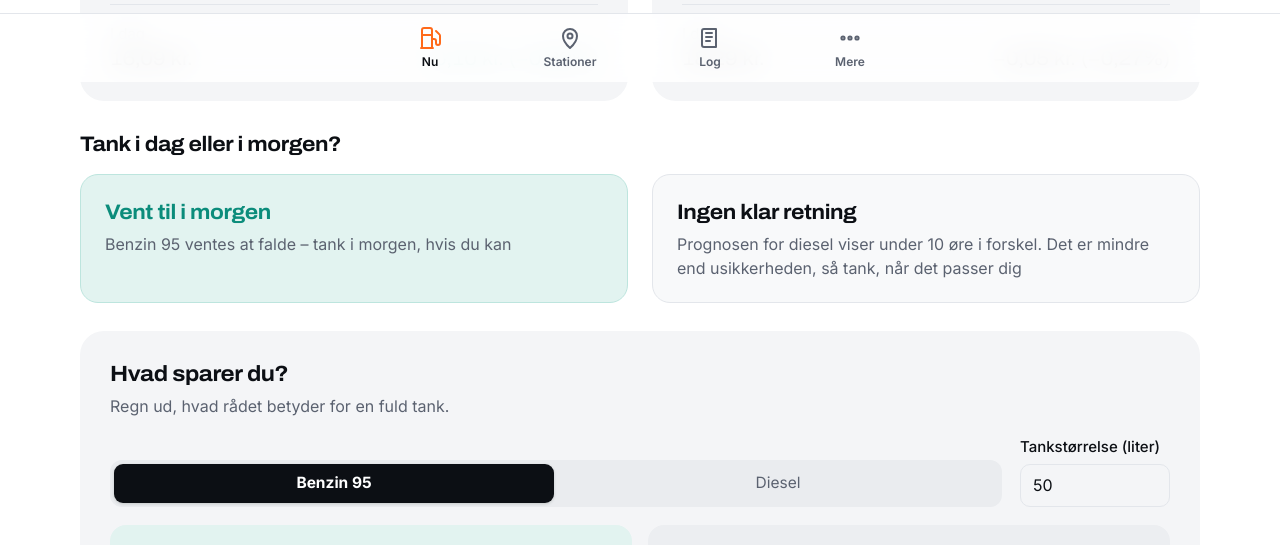
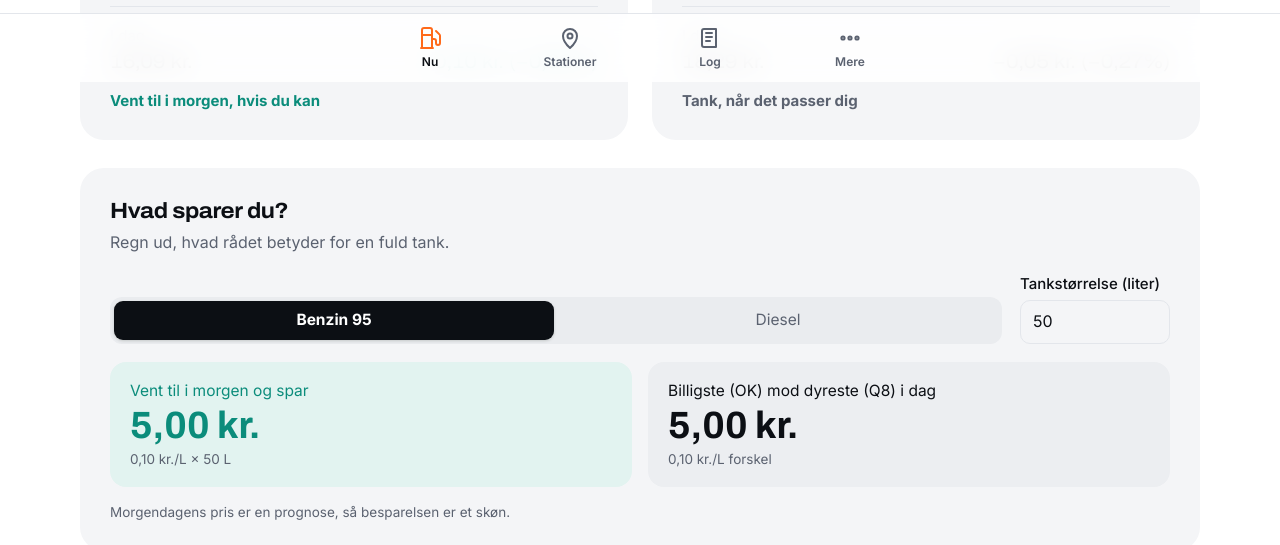
Before and after one commit to lrdrnielsen-a11y/Tank-klar, a plain HTML site: page index.html in a window 1280 px wide. Shown: the part 718-1263 px from the top of the page. Drawn offline with Linux system fonts and the light colour scheme.

Commit message:
Add files via upload

```diff
--- a/index.html
+++ b/index.html
@@ -298,6 +298,11 @@ svg.graf { width: 100%; height: auto; display: block; overflow: visible; }
 .flyt-besked { margin-top: 18px; background: var(--card); border: 2px solid var(--orange); border-radius: 20px; padding: 18px 20px; }
 .flyt-besked p { margin: 6px 0 12px; color: var(--muted); }
 
+.helt-detalje { margin-top: 6px; font-size: 14.5px; color: rgba(255,255,255,.82); }
+.kort-råd { margin: 14px 0 0; font-size: 15px; color: var(--muted); }
+.kort-råd.ned-tekst { color: var(--green); } .kort-råd.op-tekst { color: var(--red); }
+.fav-kort { padding: 16px 22px; } .fav-kort .fav-linje { margin: 0; border: 0; padding: 0; }
+
 /* faneblade i bunden */
 .bundmenu { position: fixed; left: 0; right: 0; bottom: 0; z-index: 6; background: color-mix(in srgb, var(--bg) 88%, transparent);
   backdrop-filter: blur(14px); -webkit-backdrop-filter: blur(14px); border-top: 1px solid var(--line); padding: 6px 8px calc(6px + env(safe-area-inset-bottom, 0px)); }
@@ -714,6 +719,7 @@ function prisKort(b) {
       <div><div class="etiket" style="margin:0">I dag</div><div class="mono">${kr(x.idag)} kr.</div></div>
       <div class="mono ${r === "op" ? "op-tekst" : r === "ned" ? "ned-tekst" : ""}">${fortegn(x.aendring)}${kr(Math.abs(x.aendring || 0))} kr. (${fortegn(x.aendring)}${kr(Math.abs(pct))}%)</div>
     </div>
+    <p class="kort-råd ${x.anbefaling === "vent" ? "ned-tekst" : x.anbefaling === "tank_i_dag" ? "op-tekst" : ""}"><b>${{ vent: "Vent til i morgen, hvis du kan", tank_i_dag: "Tank i dag", lige_meget: "Tank, når det passer dig" }[x.anbefaling] || "Ingen anbefaling endnu"}</b></p>
   ${favLinje(b)}
   </div>`;
 }
@@ -1650,7 +1656,11 @@ function vis() {
       : r1 === "flad" ? `Forventet ændring ${ø1 ? "ca. " + ø1 + " øre" : "under 1 øre"} – mindre end usikkerheden, så tank, når det passer dig`
       : `${NAVN[mine()[0]]} ventes at ${r1 === "op" ? "stige" : "falde"} ca. ${ø1} øre i morgen`;
   }
-  const hoved = mine()[0], hx = bf(hoved), dom = { tank_i_dag: ["tank", "Tank i dag"], vent: ["vent", "Vent til i morgen"], lige_meget: ["flad", "Tank, når det passer dig"], ukendt: ["flad", "Ingen pris endnu"] }[hx.anbefaling] || ["flad", "Tank, når det passer dig"];
+  // Den store boks viser det brændstof, hvor der er mest at hente: et klart råd først, ellers den største ændring
+  const hoved = mine().slice().sort((a, b) => {
+    const ra = bf(a).anbefaling === "lige_meget" ? 1 : 0, rb = bf(b).anbefaling === "lige_meget" ? 1 : 0;
+    return ra - rb || Math.abs(bf(b).aendring || 0) - Math.abs(bf(a).aendring || 0);
+  })[0], hx = bf(hoved), dom = { tank_i_dag: ["tank", "Tank i dag"], vent: ["vent", "Vent til i morgen"], lige_meget: ["flad", "Tank, når det passer dig"], ukendt: ["flad", "Ingen pris endnu"] }[hx.anbefaling] || ["flad", "Tank, når det passer dig"];
   const ø0 = Math.round(Math.abs(hx.aendring || 0) * 100), krTank = Math.abs(hx.aendring || 0) * st.liter;
   const forklaring = hx.idag == null ? "Der er ingen pris endnu."
     : hx.anbefaling === "vent" ? `Prisen ventes at falde ca. ${ø0} øre. Kan tanken holde til i morgen, sparer du ca. ${kr(krTank, 0)} kr. på ${st.liter} liter.`
@@ -1669,16 +1679,17 @@ function vis() {
       <div class="helt-top"><div class="helt-etiket">${esc(NAVN[hoved])} · prognose for ${forældet() ? "i dag" : esc(dato(data.imorgen, { weekday: "long", day: "numeric", month: "short" }))}</div>
       <button type="button" class="del-knap" data-act="del"><svg viewBox="0 0 24 24" fill="none" stroke="currentColor" stroke-width="2.2" stroke-linecap="round" stroke-linejoin="round"><circle cx="18" cy="5" r="3"/><circle cx="6" cy="12" r="3"/><circle cx="18" cy="19" r="3"/><path d="m8.6 13.5 6.8 4M15.4 6.5l-6.8 4"/></svg>Del</button></div>
       <h2 class="${dom[1].length > 10 ? "lang" : ""}">${dom[1]}</h2>
-      <p>${esc(mine().length === 1 && !ei ? forklaring : forklaring + " " + opsumTekst + ".")}</p>
+      <p>${esc(forklaring)}</p>
       ${sikker ? `<div class="sikker"><b>${sikker[0]}</b> ${esc(sikker[1])}</div>` : ""}
-      ${hx.idag != null ? `<div class="helt-tal"><span class="fra">I dag ${kr(hx.idag)}</span><span class="pil">→</span><span class="til">${kr(hx.imorgen)}</span><span class="fra">kr./L i morgen</span></div>` : ""}
+      ${hx.idag != null ? `<div class="helt-tal"><span class="fra">I dag ${kr(hx.idag)}</span><span class="pil">→</span><span class="til">${kr(hx.imorgen)}</span><span class="fra">kr./L i morgen</span></div>
+        <div class="helt-detalje">${fortegn(hx.aendring)}${kr(Math.abs(hx.aendring || 0))} kr. pr. liter${(u => u != null ? ` · prognosen rammer typisk ±${u} øre ved siden af` : "")(usikkerhed(hoved))}</div>` : ""}
       ${opdateretLinje()}
       ${forældetBesked()}
       ${delStatus ? `<div class="del-status">${esc(delStatus)}</div>` : ""}
     </div>
-    <div class="${gitter()}">${mine().map(prisKort).join("")}</div>
+    ${mine().length > 1 ? `<div class="${gitter()}">${mine().map(prisKort).join("")}</div>`
+      : (f => f ? `<div class="kort fav-kort">${f}</div>` : "")(favLinje(mine()[0]))}
     ${medEl ? `<section>${elPrisKort()}</section>` : ""}
-    <section><h2 class="sek-titel">Tank i dag eller i morgen?</h2><div class="${gitter()}">${mine().map(rådKort).join("")}</div></section>
     ${medEl ? elRådKort() : ""}
     <section>${sparKort()}</section>
     ${medEl ? elSparKort() : ""}
--- a/sw.js
+++ b/sw.js
@@ -1,5 +1,5 @@
 // Gør appen installerbar og lader den åbne uden net (viser så de sidst hentede priser).
-const CACHE = "tank-klar-v32";
+const CACHE = "tank-klar-v33";
 const FILER = ["./", "index.html", "dine-data.html", "manifest.webmanifest", "ikoner/ikon-192.png", "ikoner/ikon-512.png", "skrifttyper/archivo.woff2", "skrifttyper/inter.woff2"];
 self.addEventListener("install", e => { e.waitUntil(caches.open(CACHE).then(c => c.addAll(FILER))); self.skipWaiting(); });
 self.addEventListener("activate", e => {
```
